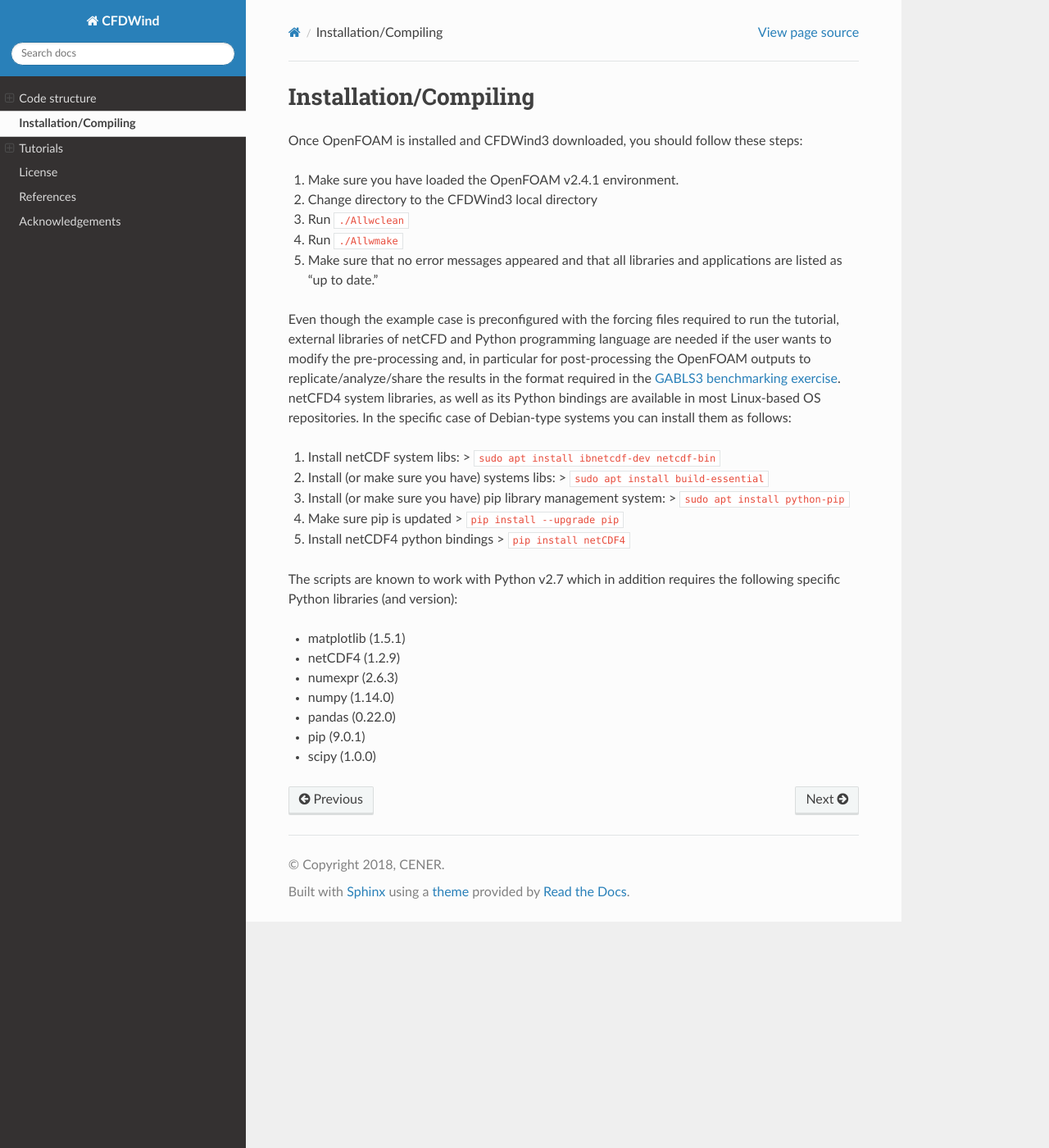
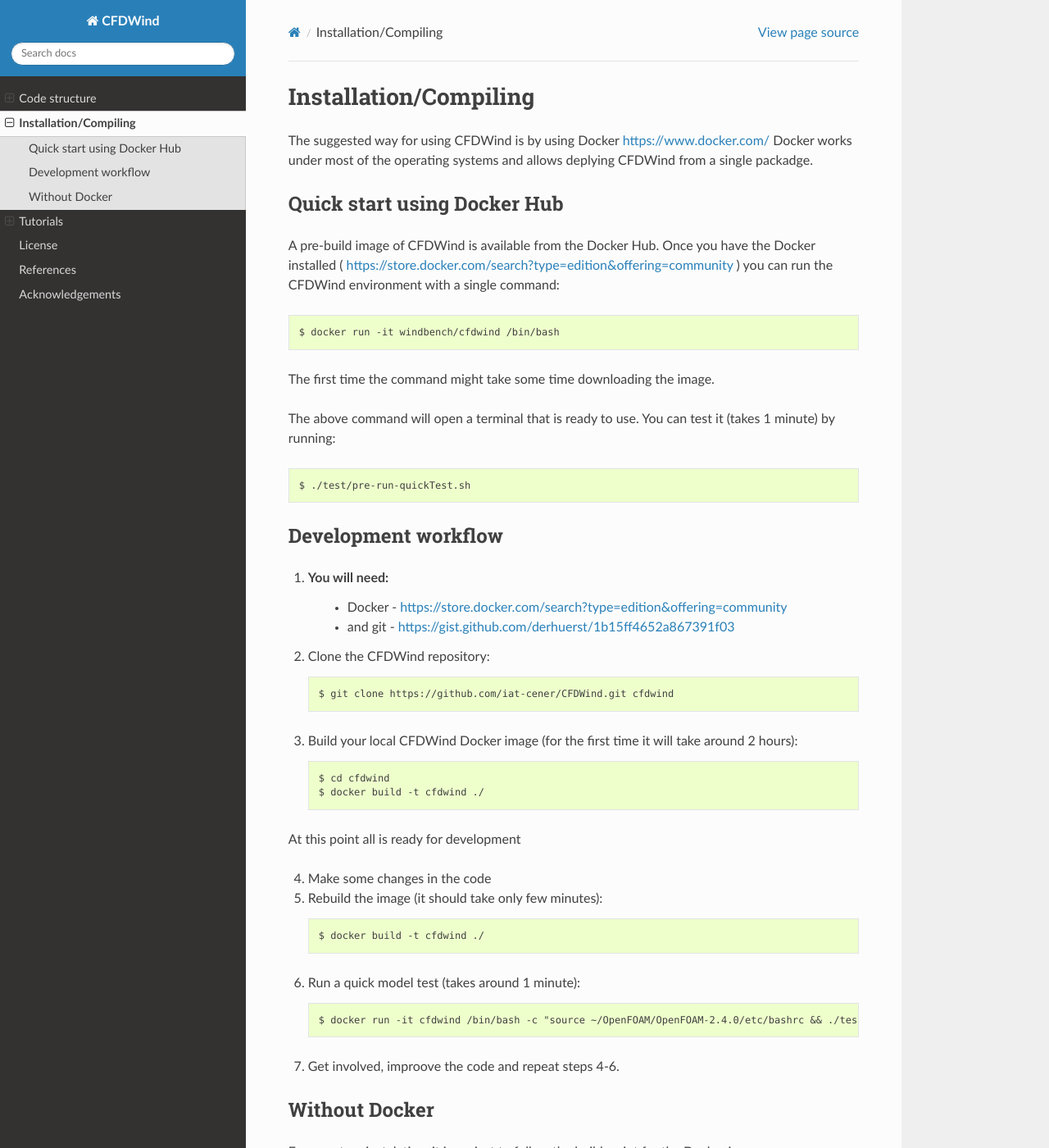
Before and after one commit to iat-cener/CFDWind, a Sphinx documentation site: the page built from docs/instalation.rst, in a window 1280 px wide and 1400 px high. Shown: the whole window at 82% size. Built offline with Sphinx 7.4.7 and the Read the Docs theme 2.0.0, drawn with Linux system fonts in a browser that asks for light colours; some of the changed text lies outside the part shown.

Commit message:
Update the instalation docs
Intructions about Docker

```diff
--- a/docs/instalation.rst
+++ b/docs/instalation.rst
@@ -3,41 +3,59 @@
 Installation/Compiling
 ----------------------
 
-Once OpenFOAM is installed and CFDWind3 downloaded, you should follow
-these steps:
+The suggested way for using CFDWind is by using Docker https://www.docker.com/
+Docker works under most of the operating systems and allows deplying CFDWind from a single packadge.
 
-1. Make sure you have loaded the OpenFOAM v2.4.1 environment.
-2. Change directory to the CFDWind3 local directory
-3. Run ``./Allwclean``
-4. Run ``./Allwmake``
-5. Make sure that no error messages appeared and that all libraries and applications are listed as "up to date."
 
-Even though the example case is preconfigured with the forcing files
-required to run the tutorial, external libraries of netCFD and Python
-programming language are needed if the user wants to modify the
-pre-processing and, in particular for post-processing the OpenFOAM
-outputs to replicate/analyze/share the results in the format required in
-the `GABLS3 benchmarking exercise <http://windbench.net/gabls-3>`__.
-netCFD4 system libraries, as well as its Python bindings are available
-in most Linux-based OS repositories. In the specific case of Debian-type
-systems you can install them as follows:
+Quick start using Docker Hub
+^^^^^^^^^^^^^^^^^^^^^^^^^^^^
 
-1. Install netCDF system libs: >
-   ``sudo apt install ibnetcdf-dev netcdf-bin``
-2. Install (or make sure you have) systems libs: >
-   ``sudo apt install build-essential``
-3. Install (or make sure you have) pip library management system: >
-   ``sudo apt install python-pip``
-4. Make sure pip is updated > ``pip install --upgrade pip``
-5. Install netCDF4 python bindings > ``pip install netCDF4``
+A pre-build image of CFDWind is available from the Docker Hub. Once you have the Docker installed ( https://store.docker.com/search?type=edition&offering=community ) you can run the CFDWind environment with a single command::
 
-The scripts are known to work with Python v2.7 which in addition
-requires the following specific Python libraries (and version):
+    $ docker run -it windbench/cfdwind /bin/bash
 
-- matplotlib (1.5.1)
-- netCDF4 (1.2.9)
-- numexpr (2.6.3)
-- numpy (1.14.0)
-- pandas (0.22.0)
-- pip (9.0.1)
-- scipy (1.0.0)
+The first time the command might take some time downloading the image.
+
+The above command will open a terminal that is ready to use.
+You can test it (takes 1 minute) by running::
+
+    $ ./test/pre-run-quickTest.sh
+
+
+
+
+
+Development workflow
+^^^^^^^^^^^^^^^^^^^^
+
+1. You will need:
+	- Docker - https://store.docker.com/search?type=edition&offering=community
+	- and git - https://gist.github.com/derhuerst/1b15ff4652a867391f03
+
+2. Clone the CFDWind repository::
+
+    $ git clone https://github.com/iat-cener/CFDWind.git cfdwind
+
+3. Build your local CFDWind Docker image (for the first time it will take around 2 hours)::
+
+    $ cd cfdwind
+    $ docker build -t cfdwind ./
+
+At this point all is ready for development
+
+4. Make some changes in the code
+5. Rebuild the image (it should take only few minutes)::
+
+    $ docker build -t cfdwind ./
+
+6. Run a quick model test (takes around 1 minute)::
+
+    $ docker run -it cfdwind /bin/bash -c "source ~/OpenFOAM/OpenFOAM-2.4.0/etc/bashrc && ./test/pre-run-quickTest.sh"
+
+7. Get involved, improove the code and repeat steps 4-6.
+
+
+Without Docker
+^^^^^^^^^^^^^^
+
+For a custom instalation, it is easiest to follow the build script for the Docker image https://github.com/iat-cener/CFDWind/blob/master/Dockerfile which lists all the dependencies.
```
